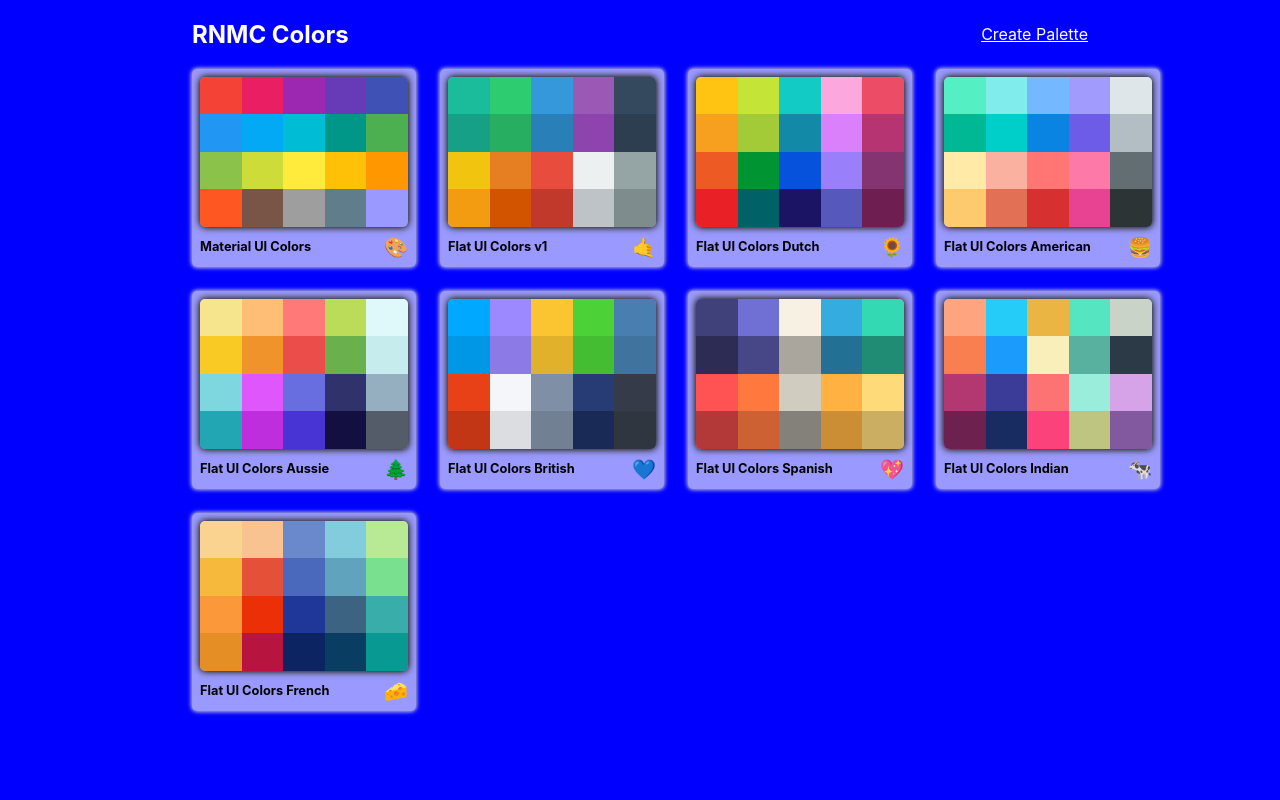
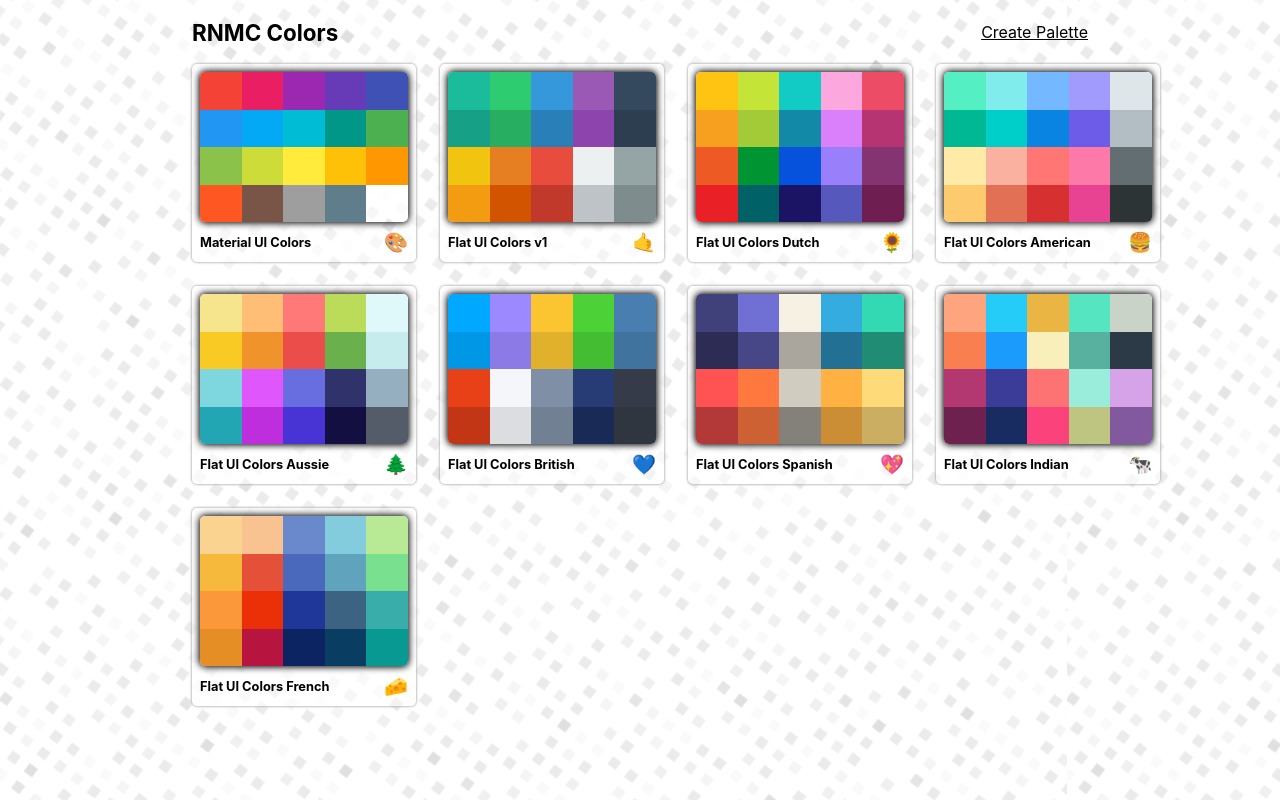
Before and after one commit to RenzoMurinaCadierno/React-RNMCColors, a React (Create React App) app: page / in a window 1280 px wide. Built offline with nearby package versions, Linux system fonts and the light colour scheme.

Commit message:
Added SVG background

```diff
--- a/src/containers/PaletteList/PaletteList.js
+++ b/src/containers/PaletteList/PaletteList.js
@@ -16,7 +16,7 @@ class PaletteList extends Component {
       <div className={classes.root}>
         <div className={classes.container}>
           <nav className={classes.nav}>
-            <h1> RNMC Colors</h1>
+            <h1 className={classes.h1}> RNMC Colors </h1>
             <Link to="/palette/new"> Create Palette </Link>
           </nav>
           <div className={classes.palettes}>
--- a/src/containers/PaletteList/PaletteList.styles.js
+++ b/src/containers/PaletteList/PaletteList.styles.js
@@ -1,12 +1,16 @@
 import sizes from "../../assets/mediaQueries"
+import bgImg from "../../assets/background.svg"
 
 export default {
   root: {
-    backgroundColor: "blue",
     height: "100vh",
     display: "flex",
     alignItems: "flex-start",
-    justifyContent: "center"
+    justifyContent: "center",
+    overflow: "scroll",
+    backgroundColor: "4e#080e",
+    backgroundImage: `url(${bgImg})`
+    /* background by SVGBackgrounds.com */
   },
   container: {
     width: "50%",
@@ -22,6 +26,10 @@ export default {
       width: "75%"
     }
   },
+  h1: {
+    color: "black",
+    fontSize: "1.4rem"
+  },
   nav: {
     display: "flex",
     width: "100%",
@@ -29,7 +37,8 @@ export default {
     alignItems: "center",
     color: "white",
     "& a": {
-      color: "white"
+      color: "black",
+      fontWeight: 400
     }
   },
   palettes: {
@@ -49,7 +58,7 @@ export default {
     },
     [sizes.down("xs")]: {
       gridTemplateColumns: "repeat(1, 100%)",
-      padding: "20px"
+      padding: "5px 20px 20px 20px"
     }
   }
 }
```
Also changed, not shown: src/assets/background.svg (added).
